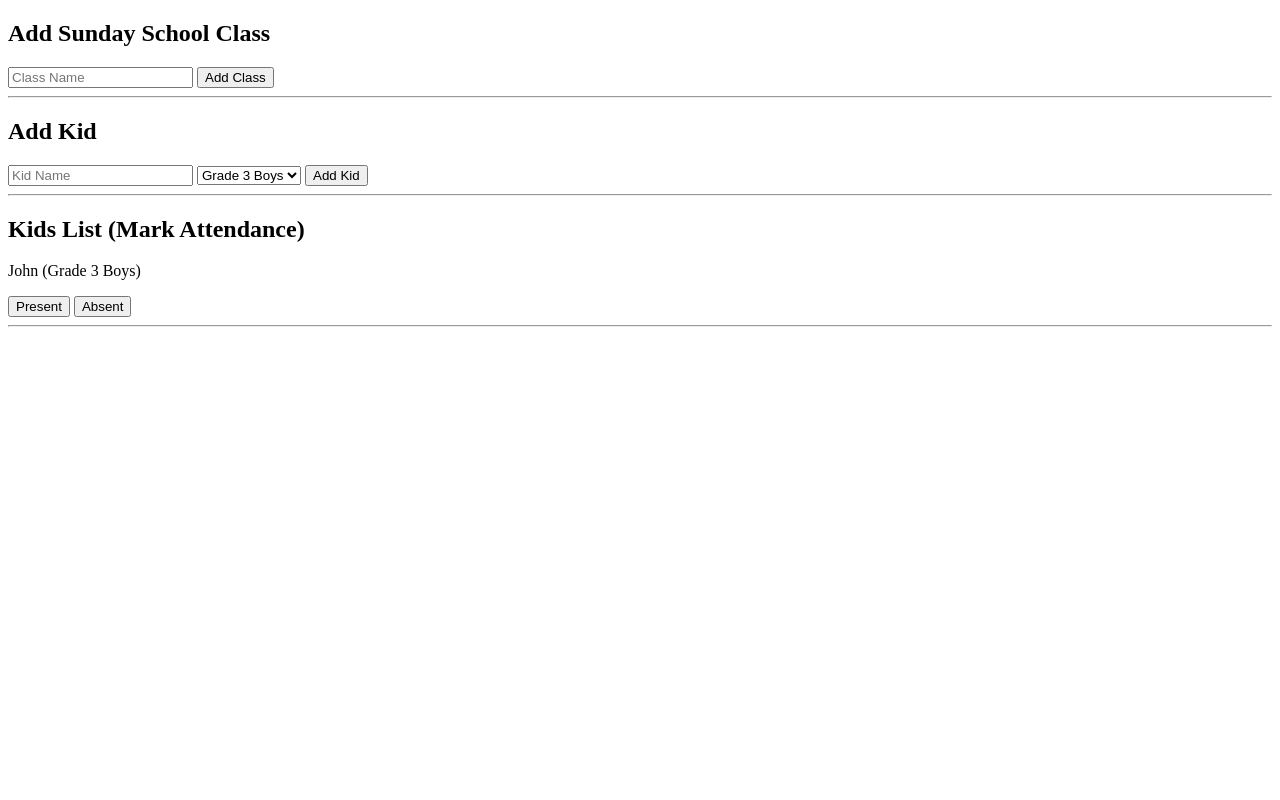
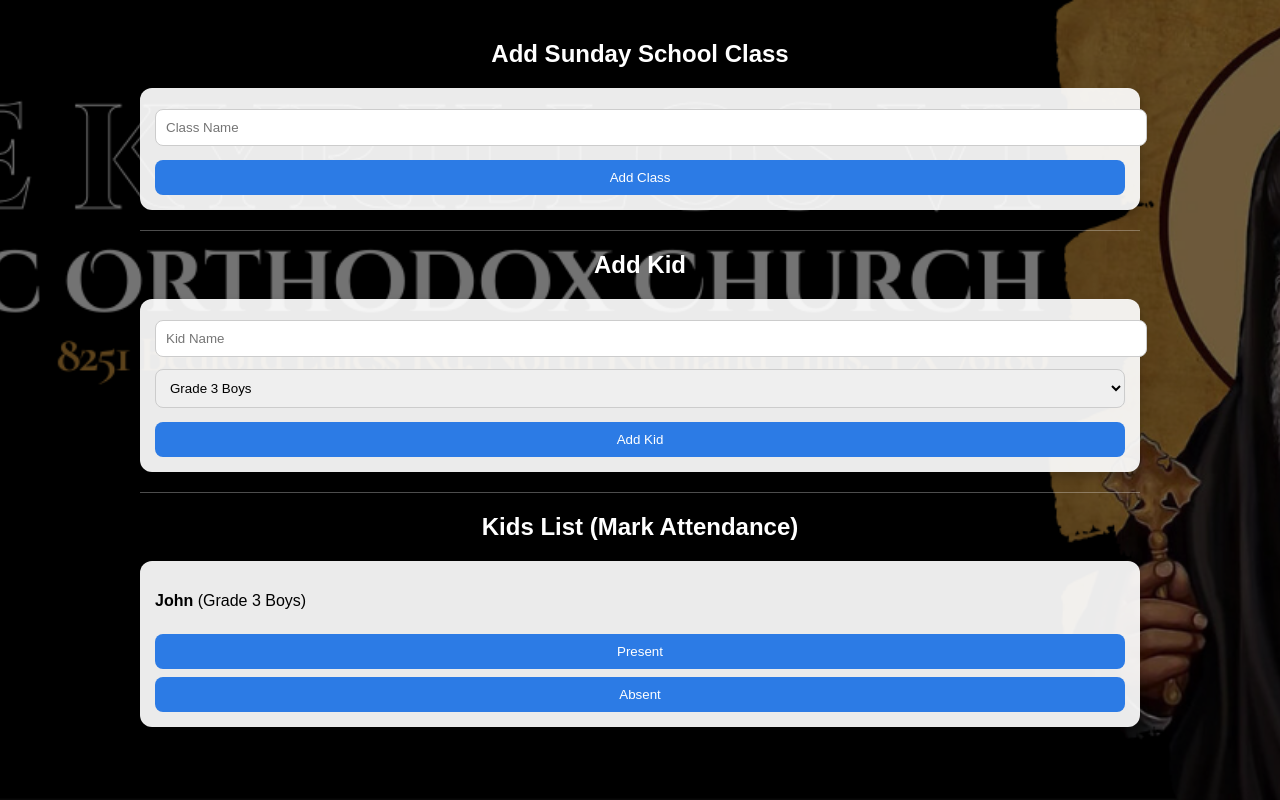
Before and after one commit to TheBK2026/church-attendance, a Flask app: page / in a window 1280 px wide. Run offline with Flask 3, Linux system fonts and the light colour scheme; a user stored in the database is signed in; data comes from the database, SQL or seed files in the repository.

Commit message:
Add files via upload

```diff
--- a/templates/index.html
+++ b/templates/index.html
@@ -2,11 +2,17 @@
 <html>
 <head>
     <title>Church Attendance</title>
+
+    <!-- CSS LINK (FIXED) -->
+    <link rel="stylesheet" href="{{ url_for('static', filename='style.css') }}">
 </head>
+
 <body>
 
+    <div class="container">
+
         <h2>Add Sunday School Class</h2>
-    <form action="/add_class" method="POST">
+        <form action="/add_class" method="POST" class="card">
             <input type="text" name="name" placeholder="Class Name" required>
             <button type="submit">Add Class</button>
         </form>
@@ -14,7 +20,7 @@
         <hr>
 
         <h2>Add Kid</h2>
-    <form action="/add_kid" method="POST">
+        <form action="/add_kid" method="POST" class="card">
             <input type="text" name="name" placeholder="Kid Name" required>
 
             <select name="class_id">
@@ -31,9 +37,8 @@
         <h2>Kids List (Mark Attendance)</h2>
 
         {% for k in kids %}
-        <p>
-            {{ k[1] }} ({{ k[2] }})
-        </p>
+            <div class="card">
+                <p><strong>{{ k[1] }}</strong> ({{ k[2] }})</p>
 
                 <form action="/mark_attendance" method="POST">
                     <input type="hidden" name="kid_id" value="{{ k[0] }}">
@@ -41,9 +46,10 @@
                     <button name="status" value="Present">Present</button>
                     <button name="status" value="Absent">Absent</button>
                 </form>
+            </div>
+        {% endfor %}
 
-        <hr>
-    {% endfor %}
+    </div>
 
 </body>
 </html>
--- /dev/null
+++ b/templates/static/style.css
@@ -0,0 +1,102 @@
+
+body {
+    font-family: Arial, sans-serif;
+    margin: 0;
+    padding: 0;
+
+    background-image: url("/static/images/background.jpg");
+    background-size: cover;
+    background-position: center;
+    background-repeat: no-repeat;
+    background-attachment: fixed;
+
+    position: relative;
+    z-index: 1;
+}
+
+/* DARK OVERLAY */
+body::before {
+    content: "";
+    position: fixed;
+    top: 0;
+    left: 0;
+    width: 100%;
+    height: 100%;
+    background: rgba(0,0,0,0.55);
+    z-index: 0;
+}
+
+/* container */
+.container {
+    width: 92%;
+    max-width: 1000px;
+    margin: auto;
+    padding: 20px;
+    position: relative;
+    z-index: 2;
+}
+
+/* headings */
+h2 {
+    color: white;
+    text-align: center;
+    margin-top: 20px;
+}
+
+/* cards */
+.card {
+    background: rgba(255,255,255,0.92);
+    padding: 15px;
+    margin: 15px 0;
+    border-radius: 12px;
+    box-shadow: 0 4px 10px rgba(0,0,0,0.2);
+}
+
+/* inputs */
+input, select {
+    width: 100%;
+    padding: 10px;
+    margin: 6px 0;
+    border-radius: 8px;
+    border: 1px solid #ccc;
+}
+
+/* buttons */
+button {
+    padding: 10px;
+    margin-top: 8px;
+    border: none;
+    border-radius: 8px;
+    background: #2c7be5;
+    color: white;
+    cursor: pointer;
+    width: 100%;
+}
+
+button:hover {
+    background: #1a5fd1;
+}
+
+/* hr */
+hr {
+    border: none;
+    height: 1px;
+    background: rgba(255,255,255,0.3);
+    margin: 20px 0;
+}
+
+/* MOBILE */
+@media (max-width: 768px) {
+    .container {
+        width: 95%;
+        padding: 10px;
+    }
+
+    h2 {
+        font-size: 18px;
+    }
+
+    button {
+        font-size: 14px;
+    }
+}
```
Also changed, not shown: templates/static/images/background.jpg (added). Lines whose indentation alone changed are shown as unchanged.
